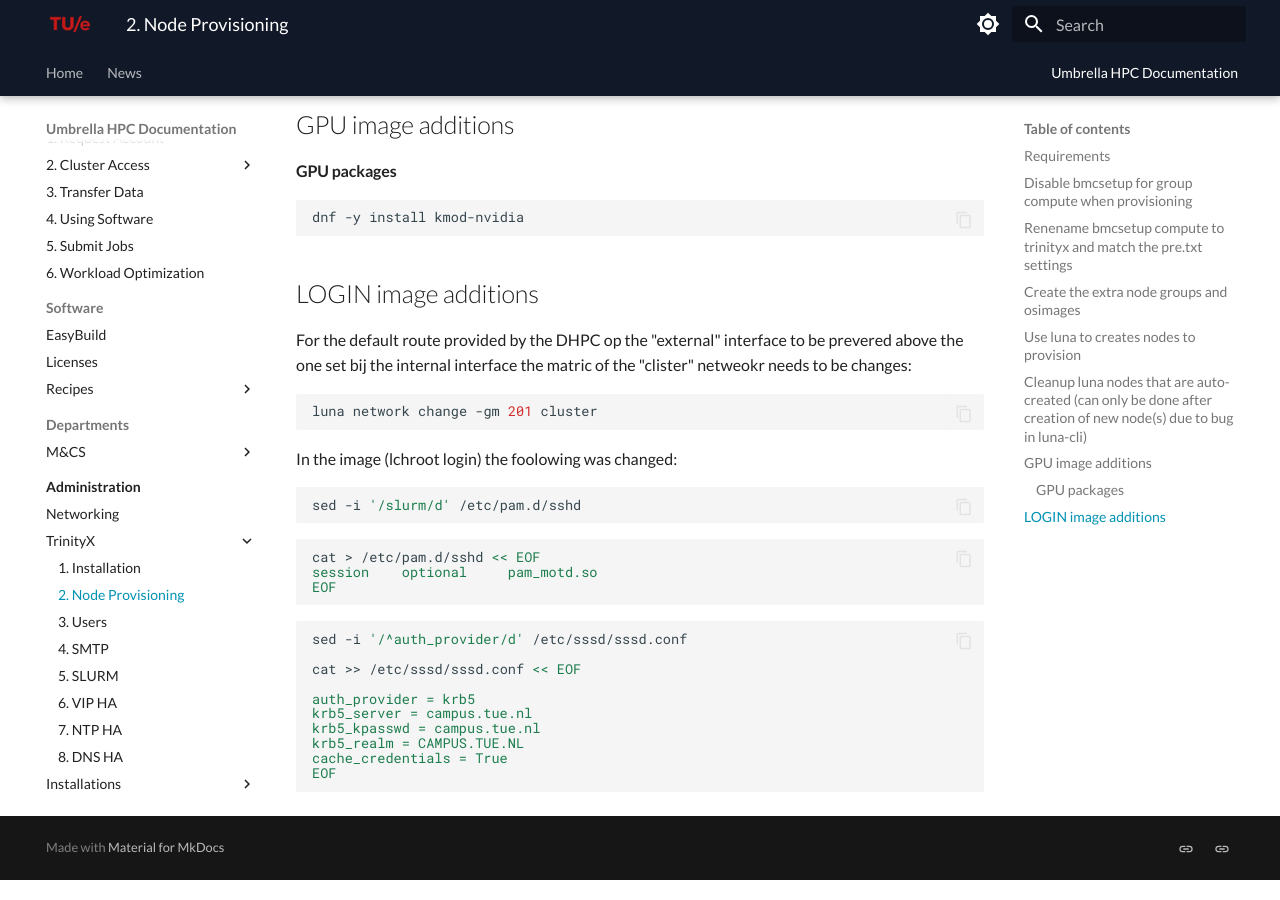
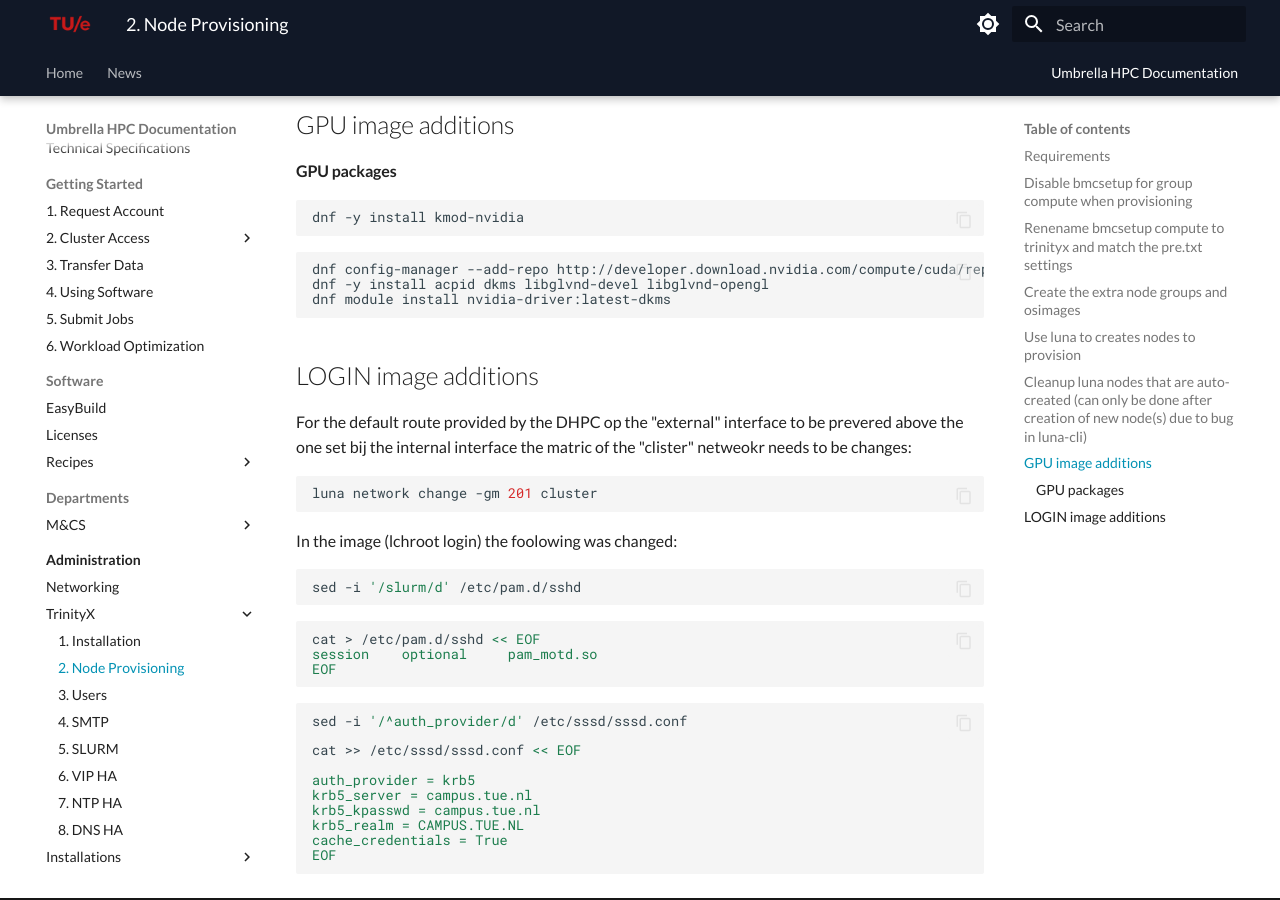
Before and after one commit to gferhpc/supercomputing.tue.nl, an MkDocs documentation site: the page built from pages/documentation/administration/trinityx/provisioning.md, in a window 1280 px wide and 900 px high, scrolled down 1451 px. Built offline with MkDocs 1.6.1 and Material for MkDocs 9.7.7, drawn with Linux system fonts in a browser that asks for light colours.

Commit message:
Update provisioning.md

````diff
--- a/pages/documentation/administration/trinityx/provisioning.md
+++ b/pages/documentation/administration/trinityx/provisioning.md
@@ -64,6 +64,11 @@
 ```shell
 dnf -y install kmod-nvidia
 ```
+```shell
+dnf config-manager --add-repo http://developer.download.nvidia.com/compute/cuda/repos/rhel8/x86_64/cuda-rhel8.repo
+dnf -y install acpid dkms libglvnd-devel libglvnd-opengl
+dnf module install nvidia-driver:latest-dkms
+```
 
 ## LOGIN image additions
 
````
